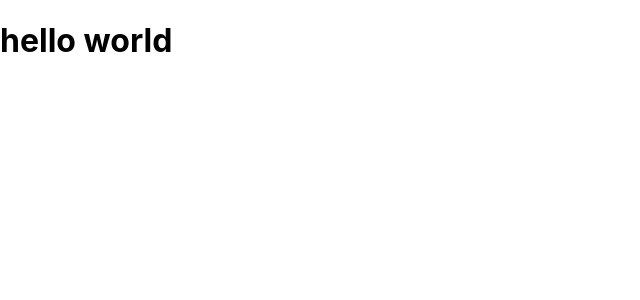
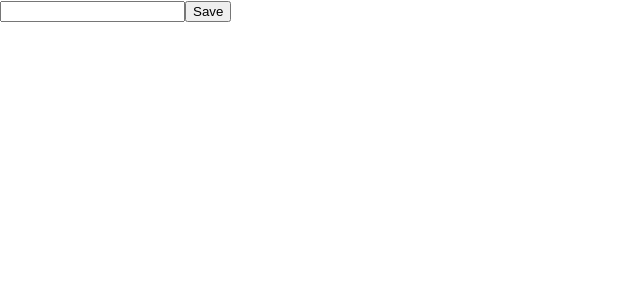
Before and after one commit to cvalencia1991/Todo-List-TypeScript-React, a React (Create React App) app: page / in a window 1280 px wide. Shown: the top 300 px of the page, without its empty margins (0-640 px from the left). Built offline with nearby package versions, Linux system fonts and the light colour scheme.

Commit message:
Understand Values of the elements

```diff
--- a/src/App.tsx
+++ b/src/App.tsx
@@ -1,10 +1,45 @@
 
+import React, { useState } from "react";
 import "./App.css";
+import { type } from "os";
 
-function App(): JSX.Element {
-  return (
-    <h1>hello world</h1>
-  );
+type FormElement = React.FormEvent<HTMLFormElement>;
+
+interface ITask {
+  name:string,
+  done:boolean
 }
 
+
+const App = (): JSX.Element => {
+
+const[newTask, setsnewTask] = useState<string>("");
+const [tasks, setTasks] = useState<ITask[]>([]);
+
+  const handleSubmit = (e:FormElement) =>{
+    e.preventDefault();
+    addTasks(newTask);
+    console.log(tasks);
+  };
+
+  const addTasks =  (name:string) =>{
+    const newtasks = [...tasks,{name,done:false}];
+    setTasks(newtasks);
+  };
+
+  return (
+    <>
+      <form onSubmit ={handleSubmit}>
+        <input type="text"  onChange={e => setsnewTask(e.target.value)} value={newTask}/>
+        <button>Save</button>
+      </form>
+      {
+        tasks.map((t:ITask, index:number)=>{
+          return <h1 key={index}> {t.name}</h1>;
+        })
+      }
+    </>
+  );
+};
+
 export default App;
```
